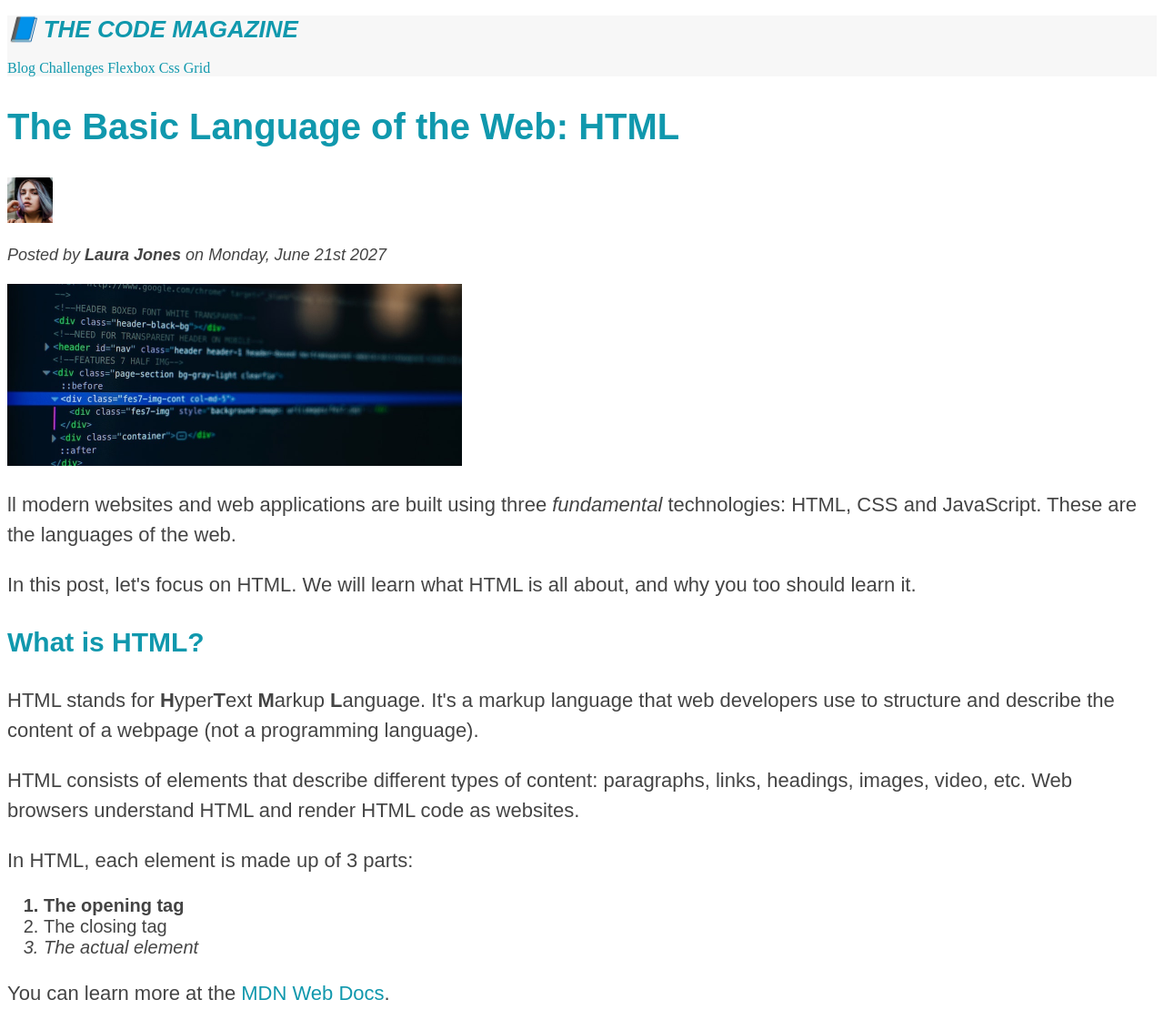
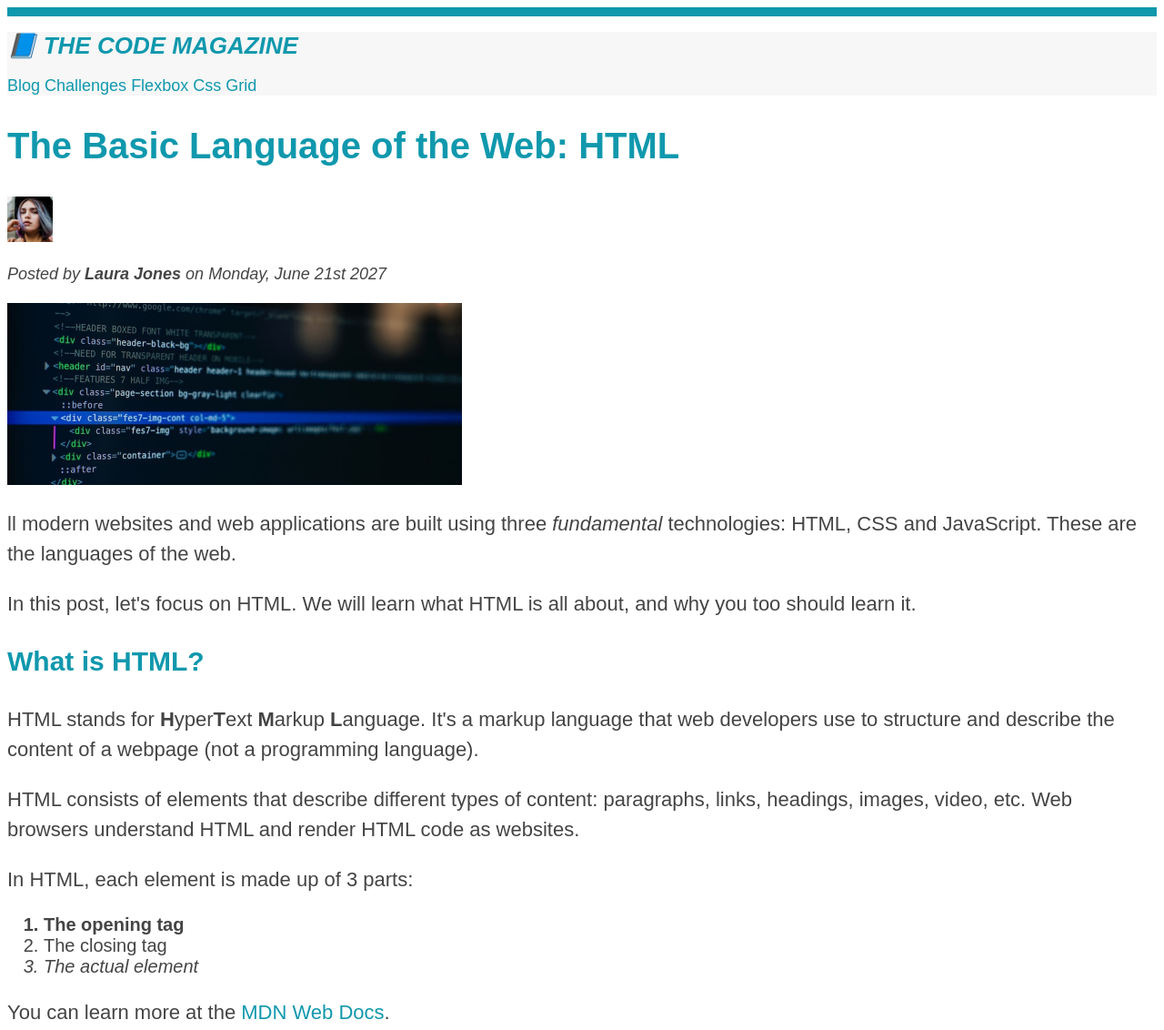
Before and after one commit to orbitjeong/03-CSS-Fundamentals, a plain HTML site: page index.html in a window 1280 px wide. Shown: the top 1132 px of the page at 91% size. Drawn offline with Linux system fonts and the light colour scheme.

Commit message:
css practice: psedu-classes, styling a tag, inheritance

```diff
--- a/style.css
+++ b/style.css
@@ -1,7 +1,15 @@
-h1, h2, h3, h4, p, li {
+/* *{
+    border-top: 10px solid #1098ad;
+
+} */
+
+body{
+    color: #444;
     font-family: sans-serif;
-    color: #444;
+
+    border-top: 10px solid #1098ad;
 }
+
 
 h1, h2, h3{
     color: #1098ad;
@@ -134,3 +142,7 @@ a:active{
 footer p{
     color: green !important;
 } */
+
+nav{
+    font-size: 18px;
+}
```
